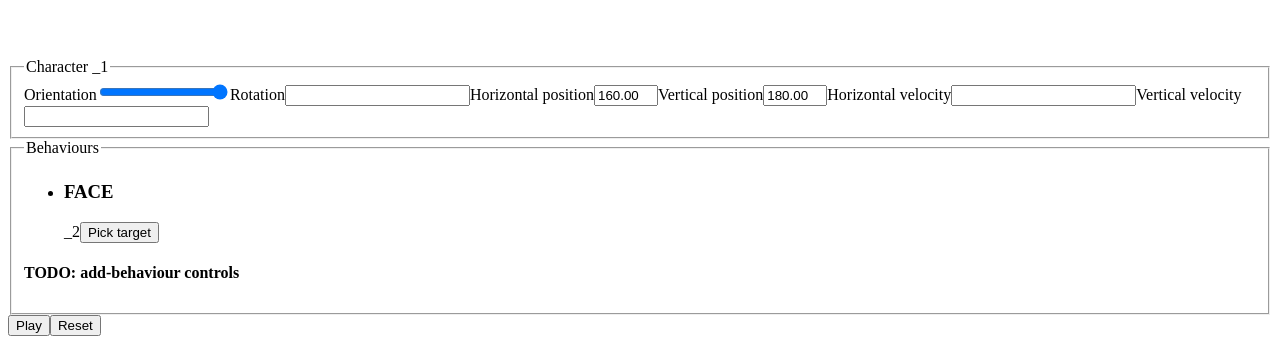
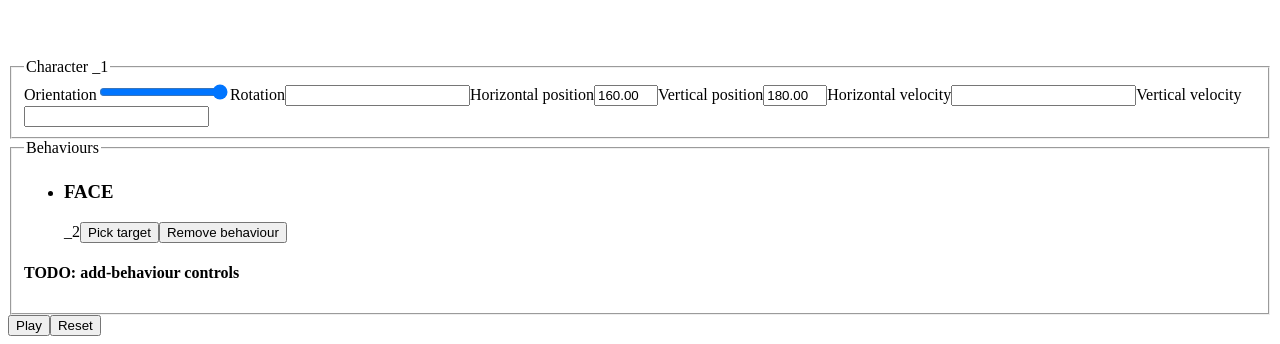
Before and after one commit to craigdallimore/steering-behaviour, a React app: page / in a window 1280 px wide. Shown: the part 754-1098 px from the top of the page. Built offline with nearby package versions, Linux system fonts and the light colour scheme; the HTML template or start-up script is replaced by a standard one.

Commit message:
Add "Remove Behaviour" button

```diff
--- a/src/components/Behaviours.tsx
+++ b/src/components/Behaviours.tsx
@@ -16,6 +16,8 @@ import SeparationControls from "./behaviours/Separation";
 import WanderControls from "./behaviours/Wander";
 
 import { Action } from "@domain/reducer";
+import None from "@steering/none";
+import RemoveBehaviour from "./RemoveBehaviour";
 
 type Props = {
   character: Character;
@@ -211,6 +213,7 @@ const BehaviourItem = (itemProps: ItemProps) => {
     <li>
       <h3>{itemProps.behaviour.name}</h3>
       {getBehaviourSpecificControls(itemProps.behaviour)}
+      {itemProps.behaviour instanceof None || <RemoveBehaviour />}
     </li>
   );
 };
--- /dev/null
+++ b/src/components/RemoveBehaviour.tsx
@@ -0,0 +1,19 @@
+import React from "react";
+import DispatchContext from "@components/DispatchContext.js";
+import None from "@steering/none";
+
+const RemoveBehaviour = () => {
+  const dispatch = React.useContext(DispatchContext);
+  return (
+    <button
+      role="button"
+      onClick={() => {
+        dispatch({ type: "BEHAVIOUR_CHANGED", payload: new None() });
+      }}
+    >
+      Remove behaviour
+    </button>
+  );
+};
+
+export default RemoveBehaviour;
```
Also changed, not shown: 1 other file (tests, documents, lock files or other folders).
